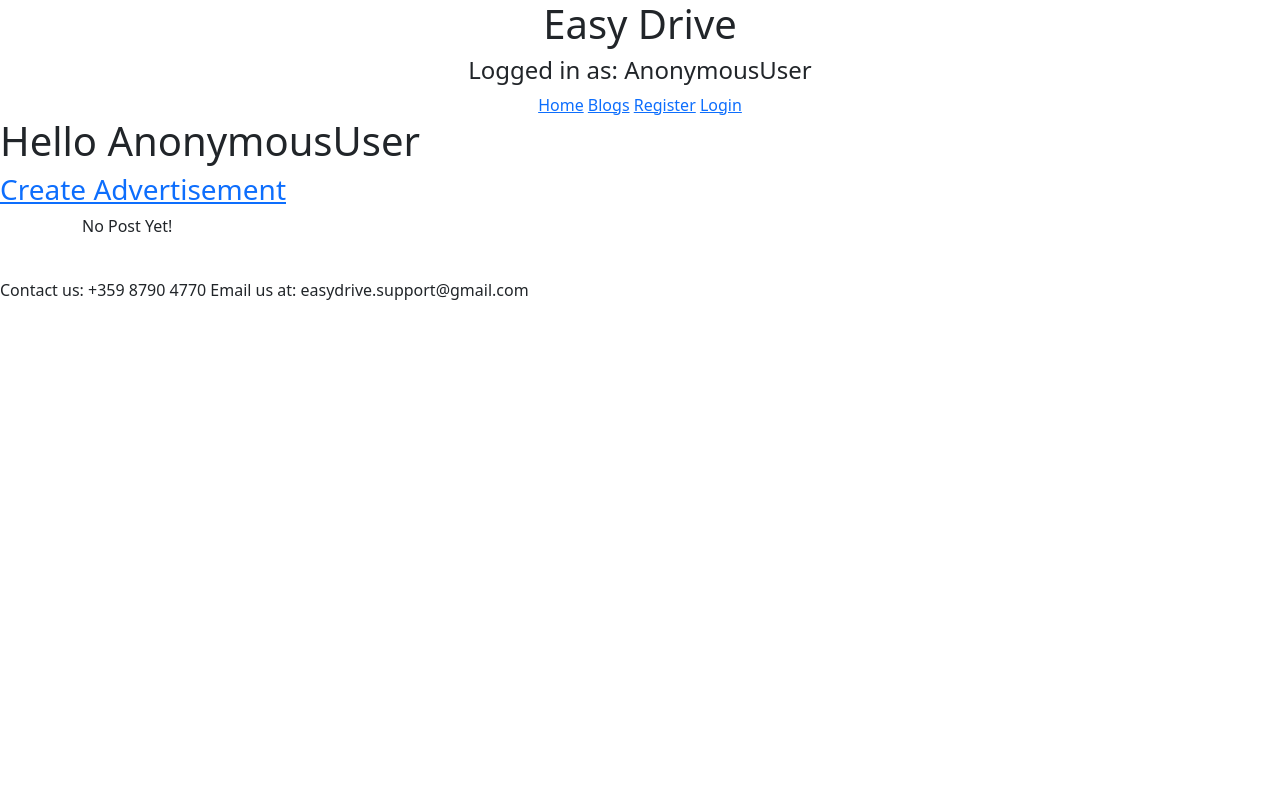
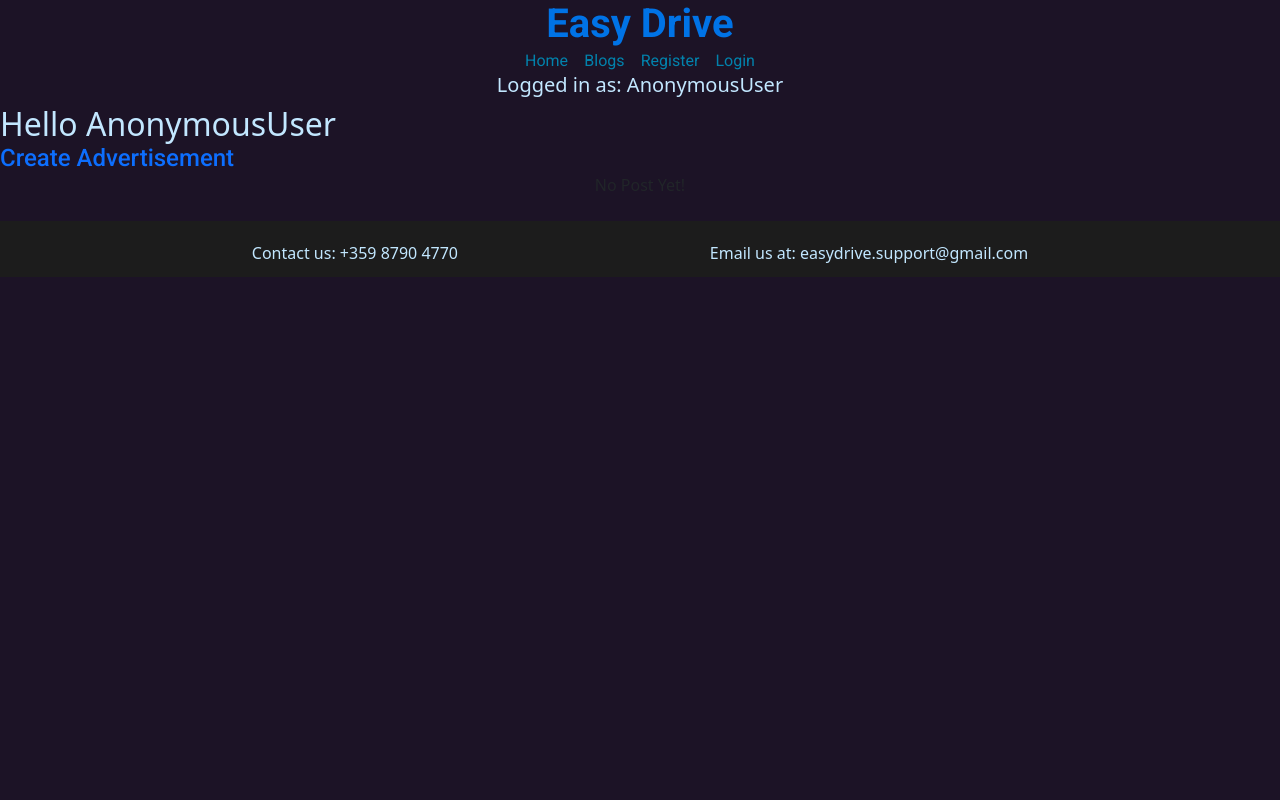
Before and after one commit to g-fudulov/final_exam, a Django app: page / in a window 1280 px wide. Run offline with Django 4.2, Linux system fonts and the light colour scheme; data that the repository does not hold is empty.

Commit message:
homepage css

```diff
--- a/static/css/general.css
+++ b/static/css/general.css
@@ -1,7 +1,86 @@
-div.custom{
+div.my.custom-container{
         display: flex;
-        justify-content: space-between;
+        justify-content: space-around;
+        flex-wrap: wrap;
+        flex-direction: row;
+        gap: 26px 56px;
+}
+
+div.my.custom{
+        width: 700px;
+        margin: 8px;
+        background: #7575a3;
+}
+
+h1.my.custom-headline#headline{
+        color: #0073e6;
+        font-family: 'Roboto', sans-serif;
+        font-weight: 600;
+}
+
+.my.logged-p{
+        /*color: #004080;*/
+        color: #c2e7ff;
+}
+
+.my.link.in-header{
+        color: #0282ac;
+        margin-left: 6px;
+        margin-right: 6px;
+}
+
+
+.my.link:hover{
+        color: ghostwhite;
+}
+
+
+.my.link{
+        text-decoration: none;
+        font-family: 'Roboto', sans-serif;
+        color: #0d6efd;
+        transition: 0.3s ease;
+}
+
+.my.link.username{
+       color: black;
+        font-size: 18px;
+        transition: 0.35s ease;
+}
+
+.my.link.username:hover{
+        color: ghostwhite;
+}
+
+body{
+        background: #1c1326;
+}
+
+.my.hello{
+        color: #c2e7ff;
+}
+
+footer.my.footer{
+        background: #1c1c1c;
+        color: #c2e7ff;
+        padding-top: 20px;
+        padding-bottom: 12px;
+}
+
+div.my.footer-wrapper{
+        display: flex;
+        justify-content: space-evenly;
         align-items: center;
-        flex-direction: row;
-        background: aquamarine;
 }
+
+.comment-btn{
+        margin: 2px 4px -4px 4px;
+        padding: 0 2px 0 2px;
+}
+
+div.my.comment-btns-wrapper{
+        display: flex;
+        align-items: center;
+        justify-content: center;
+        gap: 0 4px;
+}
--- a/templates/base.html
+++ b/templates/base.html
@@ -4,32 +4,36 @@
 <head>
     <meta charset="UTF-8">
     <title>Easy Drive</title>
-    <link href="{% static 'css/reset.css' %}">
-    <link href="{% static "css/general.css" %}">
     <link href="https://cdn.jsdelivr.net/npm/bootstrap@5.3.1/dist/css/bootstrap.min.css" rel="stylesheet" integrity="sha384-4bw+/aepP/YC94hEpVNVgiZdgIC5+VKNBQNGCHeKRQN+PtmoHDEXuppvnDJzQIu9" crossorigin="anonymous">
+    <link rel="preconnect" href="https://fonts.googleapis.com">
+    <link rel="preconnect" href="https://fonts.gstatic.com" crossorigin>
+    <link href="https://fonts.googleapis.com/css2?family=Roboto:wght@100;300;400;500;700&display=swap" rel="stylesheet">
+    <link href="{% static 'css/reset.css' %}" rel="stylesheet">
+    <link href="{% static "css/general.css" %}" rel="stylesheet">
+
 </head>
 <body>
     <header class="jumbotron text-center">
-        <h1>Easy Drive</h1>
-        <h4>Logged in as: {{ request.user }}</h4>
-        <a href="{% url 'homepage' %}">Home</a>
-        <a href="{% url 'show_blogs' %}">Blogs</a>
+        <h1 class="my custom-headline" id="headline">Easy Drive</h1>
+        <a href="{% url 'homepage' %}" class="my link in-header">Home</a>
+        <a href="{% url 'show_blogs' %}" class="my link in-header">Blogs</a>
         {% if request.user.is_anonymous %}
-            <a href="{% url 'register_user' %}">Register</a>
-            <a href="{% url 'login_user' %}">Login</a>
+            <a href="{% url 'register_user' %}" class="my link in-header">Register</a>
+            <a href="{% url 'login_user' %}" class="my link in-header">Login</a>
         {% else %}
-            <a href="{% url 'details_profile' request.user.pk %}">View profile</a>
-            <a href="{% url 'logout_user' %}">Logout</a>
+            <a href="{% url 'details_profile' request.user.pk %}" class="my link in-header">View profile</a>
+            <a href="{% url 'logout_user' %}" class="my link in-header">Logout</a>
         {% endif %}
+        <h5 class="my logged-p">Logged in as: {{ request.user }}</h5>
     </header>
     <main>
         {% block page_content %}
         {% endblock %}
     </main>
-    <footer>
-        <div>
-            Contact us: +359 8790 4770
-            Email us at: easydrive.support@gmail.com
+    <footer class="my footer">
+        <div class="my footer-wrapper">
+            <p>Contact us: +359 8790 4770</p>
+            <p>Email us at: easydrive.support@gmail.com</p>
         </div>
     </footer>
 </body>
--- a/templates/homepage.html
+++ b/templates/homepage.html
@@ -1,18 +1,17 @@
 {% extends 'base.html' %}
 {% block page_content %}
-<h1>
+<h2 class="my hello">
     Hello {{ request.user }}
-</h1>
+</h2>
 
-    <h3>
-        <a href="{% url 'create_ad' %}">Create Advertisement</a>
-    </h3>
-    <div class="container">
+    <h4>
+        <a href="{% url 'create_ad' %}" class="my link">Create Advertisement</a>
+    </h4>
+    <div class="my custom-container">
 
             {% for ad in object_list %}
-                <div class="row">
-                        <div class="col-sm-4">
-                            <div class="card" style="width: 18rem;">
+
+                            <div class="my custom card" style="width: 18rem;">
                                 <img class="card-img-top" src="{{ ad.cover_photo }}" alt="{{ ad.title }}">
                                 <div class="card-body">
                                     <h5 class="card-title">{{ ad.title }}</h5>
@@ -23,31 +22,32 @@
                                     {% if not request.user.is_anonymous %}
                                     <form method="post" action="{% url 'create_comment' ad.pk %}">
                                         {% csrf_token %}
-                                        {{ comment_form.as_p }}
-                                            <button type="submit">
-                                                Post comment
-                                            </button>
+                                        <div class="input-group input-group-sm mb-3">
+{#                                        {{ comment_form.as_p }} TODO: Add class to form#}
+                                            {{ comment_form.as_p }}
+                                            <div class="input-group-append">
+                                                <button type="submit" class="input-group-text" id="inputGroup-sizing-sm">
+                                                    Post comment
+                                                </button>
+                                            </div>
+                                        </div>
                                     {% endif %}
                                     </form>
                                     {% for comment in ad.comment_set.all %}
-                                        <p><a href="{% url 'details_profile' comment.owner.pk %}">{{ comment.owner.user }}</a> says:</p>
+                                        <p><a href="{% url 'details_profile' comment.owner.pk %}" class="my link username">{{ comment.owner.user }}</a> says:</p>
                                         <p>{{ comment.content }}</p>
-                                        <p style="color: gray">{{ comment.published }}</p>
+                                        <p style="color: #c6d9ec">{{ comment.published }}</p>
                                         {% if comment.owner.user.pk is request.user.pk %}
-                                            <button>
-                                                <a href="{% url 'edit_comment' comment.pk %}">Edit Comment</a>
-                                            </button>
-                                            <button>
-                                                <a href="{% url 'delete_comment' comment.pk %}">Delete Comment</a>
-                                            </button>
+                                            <div class="my comment-btns-wrapper">
+                                                <a href="{% url 'edit_comment' comment.pk %}" class="comment-btn btn btn-primary">Edit Comment</a>
+                                                <a href="{% url 'delete_comment' comment.pk %}" class="comment-btn  btn btn-primary">Delete Comment</a>
+                                            </div>
                                         {% endif %}
                                     {% empty %}
                                         <p>This post does not have any comments!</p>
                                     {% endfor %}
                                 </div>
                             </div>
-                        </div>
-                </div>
             {% empty %}
                 <p>No Post Yet!</p>
             {% endfor %}
--- a/templates/user/details.html
+++ b/templates/user/details.html
@@ -11,6 +11,11 @@
         <p>Last Name: {{ object.last_name }}</p>
     {% else %}
         <p>Last Name: no information</p>
+    {% endif %}
+    {% if object.phone_number %}
+        <p>Phone Number: {{ object.phone_number }}</p>
+    {% else %}
+        <p>Phone Number: no information</p>
     {% endif %}
     {% if object.user_id is request.user.pk %}
         <button>
```
Also changed, not shown: templates/blog/show_blogs.html (+2 -5 lines).
